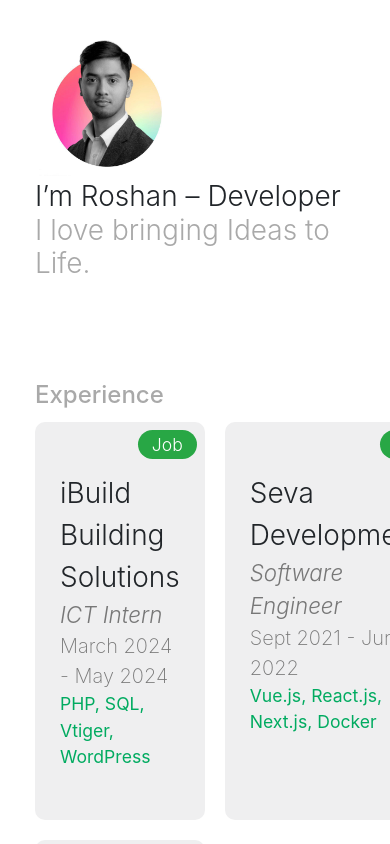
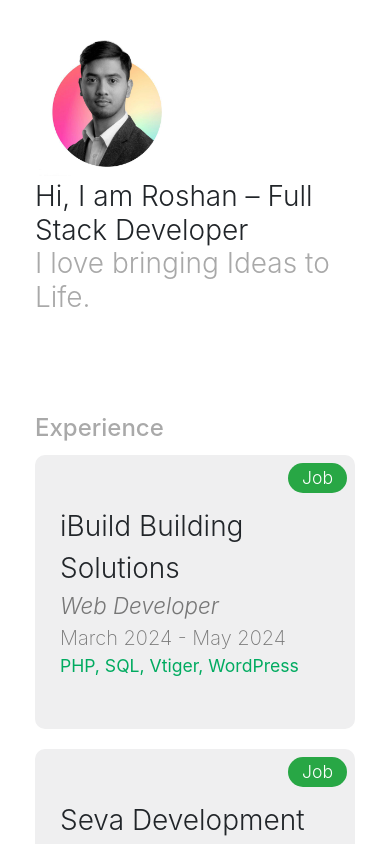
Before and after one commit to HelloRoshan/HelloRoshan.github.io, a Nuxt app: page / in a window 390 px wide. Shown: the top 844 px of the page. Built offline with nearby package versions, Linux system fonts and the light colour scheme; what vue-particles would draw is missing.

Commit message:
css fix for responsiveness

```diff
--- a/pages/index.vue
+++ b/pages/index.vue
@@ -4,7 +4,7 @@
             <section>
                 <img src="~/assets/roshan_budhathoki.jpeg" alt="" width="140" height="140">
                 <h3>
-                    I’m Roshan –  Developer
+                    Hi, I am Roshan –  Full Stack Developer
                     <div class="detail">
                         I love bringing Ideas to Life.
                     </div>
@@ -16,7 +16,7 @@
                     <div class="project">
                         <b-badge pill variant="success" class="project-tag">Job</b-badge>
                         <div class="project-title">iBuild Building Solutions</div>
-                        <div class="job-title">ICT Intern</div>
+                        <div class="job-title">Web Developer</div>
                         <div class="project-subtitle">March 2024 - May 2024</div>
                         <div class="project-description">
 
@@ -183,6 +183,11 @@ main {
     grid-template-columns: 1fr 1fr;
     gap: 20px;
 }
+@media only screen and (max-width: 600px) {
+    .project-grid {
+        grid-template-columns: 1fr;
+    }
+}
 .project {
     position: relative;
     transition: box-shadow .3s, background-color .3s ;
```
